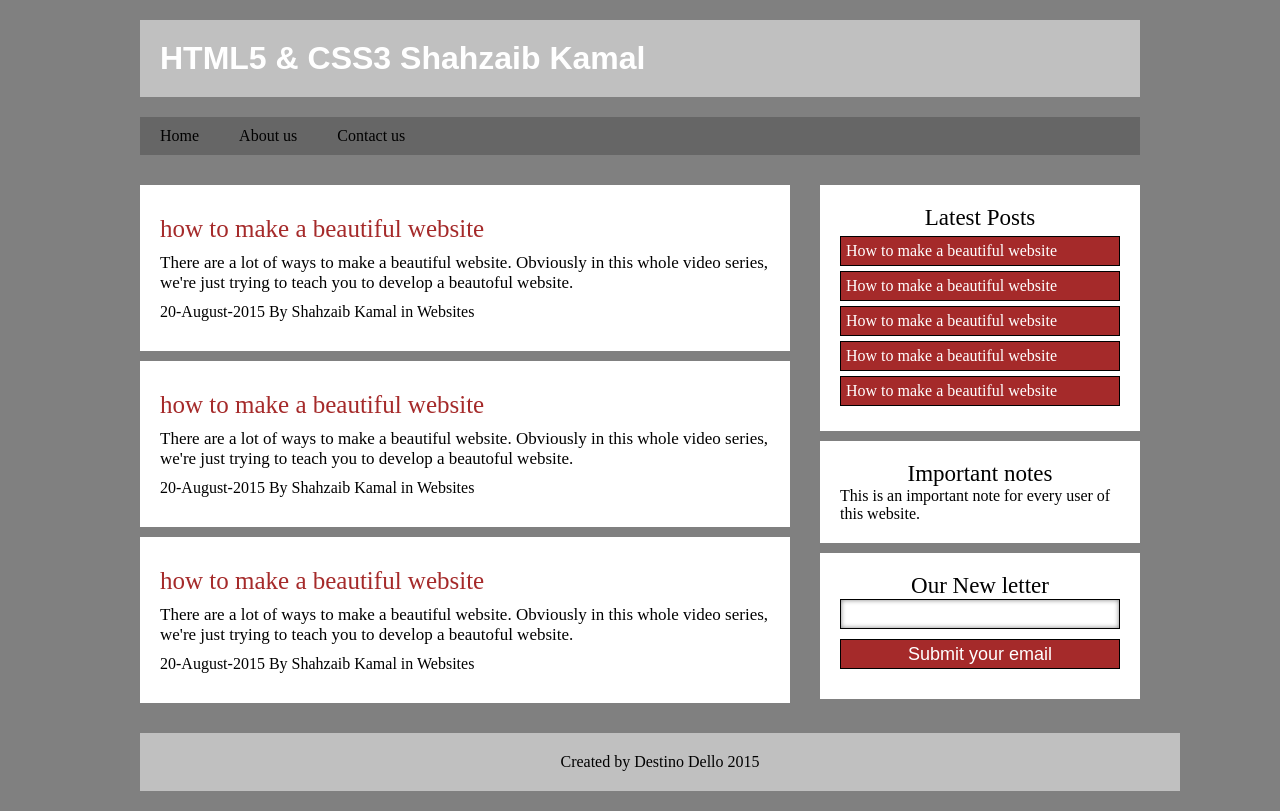
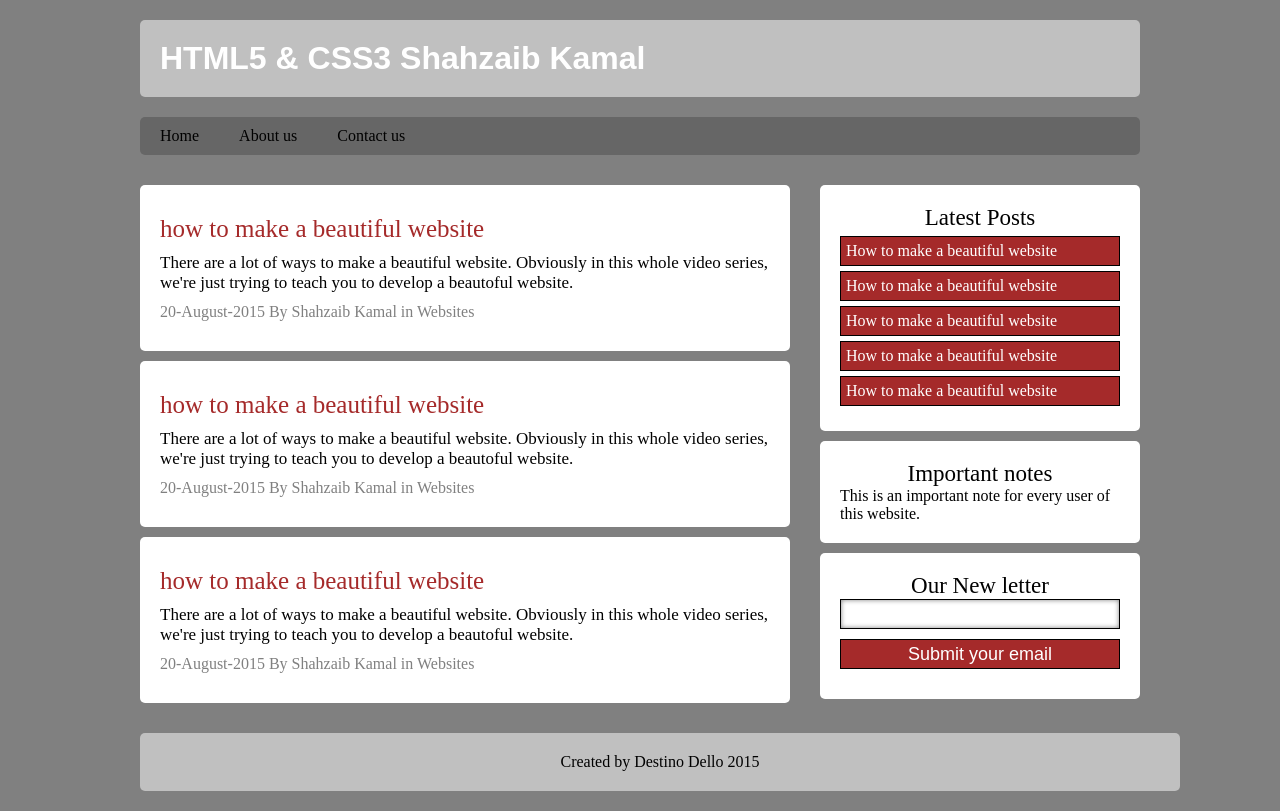
Before and after one commit to destino92/html5-css3-project, a plain HTML site: page index.html in a window 1280 px wide. Drawn offline with Linux system fonts and the light colour scheme.

Commit message:
feat: added rounded corners to some elements and changed the color of article's metadata.

```diff
--- a/style.css
+++ b/style.css
@@ -12,6 +12,7 @@
 		background: silver;
 		width: 1000px;
 		margin: 20px 0;
+		border-radius: 5px;
 	}
 
 	header h1 {
@@ -24,6 +25,7 @@
 		background: #666;
 		width: 1000px;
 		margin: 20px 0;
+		border-radius: 5px;
 	}
 
 		nav ul {
@@ -34,6 +36,11 @@
 				float: left;
 				list-style: none;
 				padding: 10px 20px;
+			}
+
+			nav li:first-child {
+				border-top-left-radius: 5px;
+				border-bottom-left-radius: 5px;
 			}
 
 			nav li:hover {
@@ -61,6 +68,7 @@
 				background: white;
 				padding: 20px;
 				margin: 10px 0;
+				border-radius: 5px;
 			}
 
 				.list-heading {
@@ -105,6 +113,7 @@
 				background: white;
 				padding: 20px;
 				margin: 10px 0;
+				border-radius: 5px;
 			}
 
 				.title {
@@ -120,6 +129,7 @@
 
 				.metadata {
 					margin: 10px 0;
+					color: gray;
 				}
 
 	footer {
@@ -128,4 +138,5 @@
 		margin: 20px 0;
 		text-align: center;
 		padding: 20px;
+		border-radius: 5px;
 	}
```
